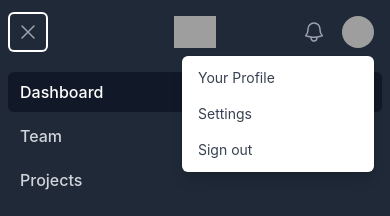
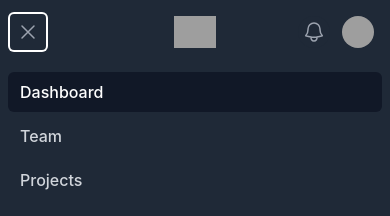
Before and after one commit to KevinA017/project-software, a React (Create React App) app: page / in a window 390 px wide. Both pictures are taken after a click on the button "Open main menu". Shown: the top 216 px of the page. Built offline with nearby package versions, Linux system fonts and the light colour scheme; grey boxes are pictures that could not be loaded.

Commit message:
MobileMenu- ok

```diff
--- a/src/components/NavBar.js
+++ b/src/components/NavBar.js
@@ -1,36 +1,38 @@
-import React, { useState } from "react";
+import React, { useState } from 'react';
 
 const NavBar = () => {
-  // Estado para controlar si el dropdown está abierto o cerrado
-  const [isOpen, setIsOpen] = useState(false);
+  // Estado para el menú móvil
+  const [isMobileMenuOpen, setIsMobileMenuOpen] = useState(false);
+  // Estado para el menú de usuario
+  const [isUserMenuOpen, setIsUserMenuOpen] = useState(false);
 
-  // Función para alternar el estado del menú
-  const toggleMenu = () => {
-    setIsOpen(!isOpen);
+  // Función para alternar el menú móvil
+  const toggleMobileMenu = () => {
+    setIsMobileMenuOpen(!isMobileMenuOpen);
   };
 
-  const mobileMenu = () => {
-    setIsOpen(!isOpen);
-  }
+  // Función para alternar el menú de usuario
+  const toggleUserMenu = () => {
+    setIsUserMenuOpen(!isUserMenuOpen);
+  };
 
   return (
     <nav className="bg-gray-800">
       <div className="mx-auto max-w-7xl px-2 sm:px-6 lg:px-8">
         <div className="relative flex h-16 items-center justify-between">
           <div className="absolute inset-y-0 left-0 flex items-center sm:hidden">
-            {/* Botón del menú móvil */}
+            {/* Botón de menú móvil */}
             <button
               type="button"
-      onClick={mobileMenu} // Llama a toggleMenu cuando se hace clic en el botón
+              onClick={toggleMobileMenu} // Llama a la función de menú móvil
               className="relative inline-flex items-center justify-center rounded-md p-2 text-gray-400 hover:bg-gray-700 hover:text-white focus:outline-none focus:ring-2 focus:ring-inset focus:ring-white"
               aria-controls="mobile-menu"
-      aria-expanded={isOpen} // Cambia este valor según el estado
+              aria-expanded={isMobileMenuOpen} // Cambia este valor según el estado
             >
               <span className="absolute -inset-0.5"></span>
               <span className="sr-only">Open main menu</span>
-      {/* Icono de menú hamburguesa */}
               <svg
-        className={`h-6 w-6 ${isOpen ? 'hidden' : 'block'}`} // Mostrar/ocultar según el estado
+                className={`h-6 w-6 ${isMobileMenuOpen ? 'hidden' : 'block'}`} // Mostrar/ocultar según el estado
                 fill="none"
                 viewBox="0 0 24 24"
                 strokeWidth="1.5"
@@ -43,9 +45,8 @@ const NavBar = () => {
                   d="M3.75 6.75h16.5M3.75 12h16.5m-16.5 5.25h16.5"
                 />
               </svg>
-      {/* Icono de cerrar */}
               <svg
-        className={`h-6 w-6 ${isOpen ? 'block' : 'hidden'}`} // Mostrar/ocultar según el estado
+                className={`h-6 w-6 ${isMobileMenuOpen ? 'block' : 'hidden'}`} // Mostrar/ocultar según el estado
                 fill="none"
                 viewBox="0 0 24 24"
                 strokeWidth="1.5"
@@ -76,7 +77,7 @@ const NavBar = () => {
                   className="rounded-md bg-gray-900 px-3 py-2 text-sm font-medium text-white"
                   aria-current="page"
                 >
-                  Inicio
+                  Dashboard
                 </a>
                 <a
                   href="#"
@@ -94,13 +95,14 @@ const NavBar = () => {
                   href="#"
                   className="rounded-md px-3 py-2 text-sm font-medium text-gray-300 hover:bg-gray-700 hover:text-white"
                 >
-                  Catagorias
+                  Calendar
                 </a>
               </div>
             </div>
           </div>
 
           <div className="absolute inset-y-0 right-0 flex items-center pr-2 sm:static sm:inset-auto sm:ml-6 sm:pr-0">
+            {/* Botón de notificaciones */}
             <button
               type="button"
               className="relative rounded-full bg-gray-800 p-1 text-gray-400 hover:text-white focus:outline-none focus:ring-2 focus:ring-white focus:ring-offset-2 focus:ring-offset-gray-800"
@@ -123,16 +125,15 @@ const NavBar = () => {
               </svg>
             </button>
 
-            {/* Dropdown del perfil */}
+            {/* Menú de usuario */}
             <div className="relative ml-3">
-              <div>
               <button
                 type="button"
+                onClick={toggleUserMenu} // Llama a la función de menú de usuario
                 className="relative flex rounded-full bg-gray-800 text-sm focus:outline-none focus:ring-2 focus:ring-white focus:ring-offset-2 focus:ring-offset-gray-800"
                 id="user-menu-button"
-                  aria-expanded={isOpen}
+                aria-expanded={isUserMenuOpen} // Cambia este valor según el estado
                 aria-haspopup="true"
-                  onClick={toggleMenu}
               >
                 <span className="absolute -inset-1.5"></span>
                 <span className="sr-only">Open user menu</span>
@@ -142,48 +143,13 @@ const NavBar = () => {
                   alt=""
                 />
               </button>
-              </div>
 
-              {/* Menú desplegable */}
-              {isOpen && (
-                <div
-                  className={`absolute right-0 z-10 mt-2 w-48 origin-top-right rounded-md bg-white py-1 shadow-lg ring-1 ring-black ring-opacity-5 focus:outline-none transition ease-out duration-100 transform ${
-                    isOpen
-                      ? "opacity-100 scale-100"
-                      : "opacity-0 scale-95"
-                  }`}
-                  role="menu"
-                  aria-orientation="vertical"
-                  aria-labelledby="user-menu-button"
-                  tabIndex="-1"
-                >
-                  <a
-                    href="#"
-                    className="block px-4 py-2 text-sm text-gray-700"
-                    role="menuitem"
-                    tabIndex="-1"
-                    id="user-menu-item-0"
-                  >
-                    Your Profile
-                  </a>
-                  <a
-                    href="#"
-                    className="block px-4 py-2 text-sm text-gray-700"
-                    role="menuitem"
-                    tabIndex="-1"
-                    id="user-menu-item-1"
-                  >
-                    Settings
-                  </a>
-                  <a
-                    href="#"
-                    className="block px-4 py-2 text-sm text-gray-700"
-                    role="menuitem"
-                    tabIndex="-1"
-                    id="user-menu-item-2"
-                  >
-                    Sign out
-                  </a>
+              {/* Menú de usuario desplegable */}
+              {isUserMenuOpen && (
+                <div className="absolute right-0 z-10 mt-2 w-48 origin-top-right rounded-md bg-white py-1 shadow-lg ring-1 ring-black ring-opacity-5 focus:outline-none" role="menu" aria-orientation="vertical" aria-labelledby="user-menu-button" tabIndex="-1">
+                  <a href="#" className="block px-4 py-2 text-sm text-gray-700" role="menuitem" tabIndex="-1" id="user-menu-item-0">Your Profile</a>
+                  <a href="#" className="block px-4 py-2 text-sm text-gray-700" role="menuitem" tabIndex="-1" id="user-menu-item-1">Settings</a>
+                  <a href="#" className="block px-4 py-2 text-sm text-gray-700" role="menuitem" tabIndex="-1" id="user-menu-item-2">Sign out</a>
                 </div>
               )}
             </div>
@@ -191,36 +157,17 @@ const NavBar = () => {
         </div>
       </div>
 
-      {/* Menú móvil */}
+      {/* Menú móvil, mostrar/ocultar basado en el estado */}
+      {isMobileMenuOpen && (
         <div className="sm:hidden" id="mobile-menu">
           <div className="space-y-1 px-2 pb-3 pt-2">
-          <a
-            href="#"
-            className="block rounded-md bg-gray-900 px-3 py-2 text-base font-medium text-white"
-            aria-current="page"
-          >
-            Dashboard
-          </a>
-          <a
-            href="#"
-            className="block rounded-md px-3 py-2 text-base font-medium text-gray-300 hover:bg-gray-700 hover:text-white"
-          >
-            Team
-          </a>
-          <a
-            href="#"
-            className="block rounded-md px-3 py-2 text-base font-medium text-gray-300 hover:bg-gray-700 hover:text-white"
-          >
-            Projects
-          </a>
-          <a
-            href="#"
-            className="block rounded-md px-3 py-2 text-base font-medium text-gray-300 hover:bg-gray-700 hover:text-white"
-          >
-            Calendar
-          </a>
+            <a href="#" className="block rounded-md bg-gray-900 px-3 py-2 text-base font-medium text-white" aria-current="page">Dashboard</a>
+            <a href="#" className="block rounded-md px-3 py-2 text-base font-medium text-gray-300 hover:bg-gray-700 hover:text-white">Team</a>
+            <a href="#" className="block rounded-md px-3 py-2 text-base font-medium text-gray-300 hover:bg-gray-700 hover:text-white">Projects</a>
+            <a href="#" className="block rounded-md px-3 py-2 text-base font-medium text-gray-300 hover:bg-gray-700 hover:text-white">Calendar</a>
           </div>
         </div>
+      )}
     </nav>
   );
 };
```
Lines whose indentation alone changed are shown as unchanged.
